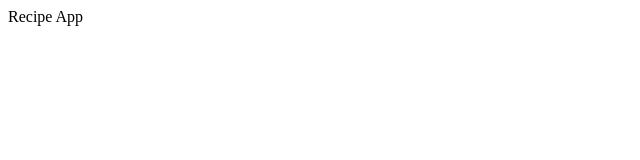
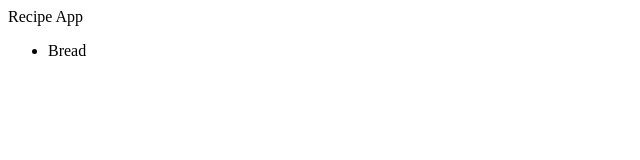
Before and after one commit to fsaiz97/recipe-react-app, a React (Vite) app: page / in a window 1280 px wide. Shown: the top 160 px of the page, without its empty margins (0-640 px from the left). Built offline with nearby package versions, Linux system fonts and the light colour scheme.

Commit message:
Add RecipeList component and include in app

```diff
--- a/src/App.jsx
+++ b/src/App.jsx
@@ -3,11 +3,13 @@ import React from 'react'
 // import './App.css'
 import recipes from './recipes'
 // console.log(recipes)
+import {RecipeList} from "./components"
 
 function App() {
     return (
         <div>
             <header>Recipe App</header>
+            <RecipeList recipes={recipes}/>
         </div>
     )
 }
--- /dev/null
+++ b/src/components/RecipeList/index.jsx
@@ -0,0 +1,12 @@
+function RecipeList({recipes}) {
+    console.log(recipes)
+    return (
+        <div id="recipe-container">
+            <ul className="recipe-list">
+                <li>Bread</li>
+            </ul>
+        </div>
+    )
+}
+
+export default RecipeList;
--- /dev/null
+++ b/src/components/index.jsx
@@ -0,0 +1 @@
+export {default as RecipeList} from "./RecipeList";
```
